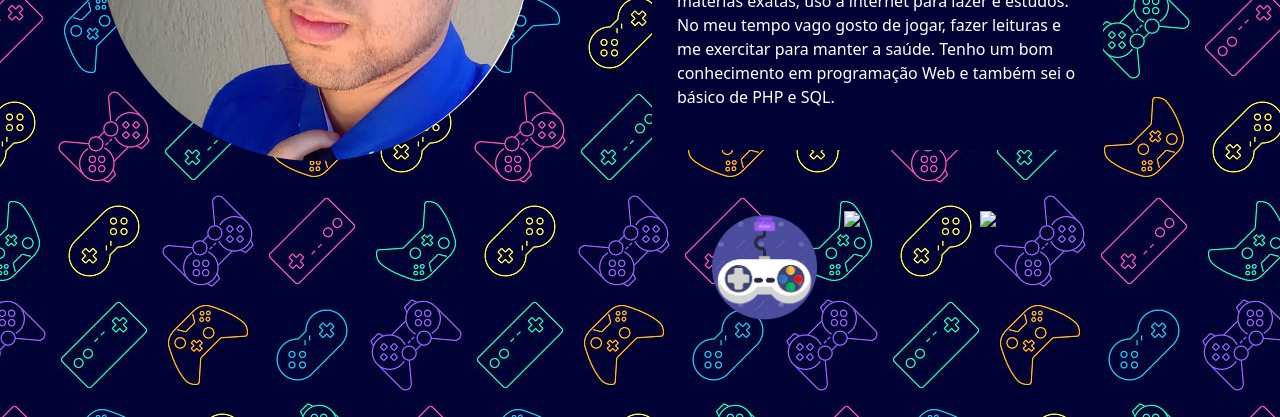
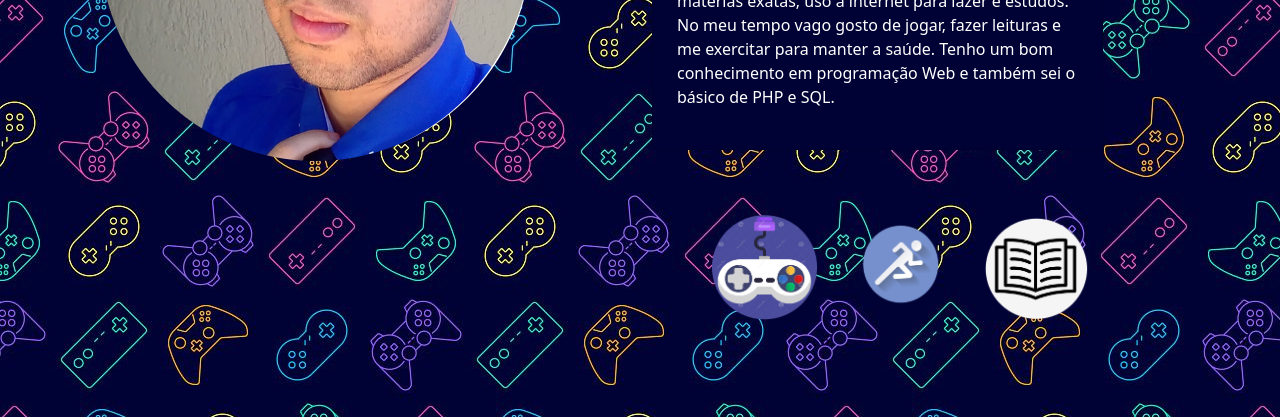
Before and after one commit to TFbr97/Curriculo, a plain HTML site: page index.html in a window 1280 px wide. Shown: the part 383-800 px from the top of the page. Drawn offline with nearby package versions, Linux system fonts and the light colour scheme.

Commit message:
Update index.html

```diff
--- a/index.html
+++ b/index.html
@@ -49,8 +49,8 @@
             <div class="row col-12 pt-3" id="foto">
 
               <img src="img/icon_games.png" class="img-fluid">
-              <img src="icon_run.png" class="img-fluid">
-              <img src="icon_book.png" class="img-fluid">
+              <img src="img/icon_run.png" class="img-fluid">
+              <img src="img/icon_book.png" class="img-fluid">
 
             </div>
           </div>
```
